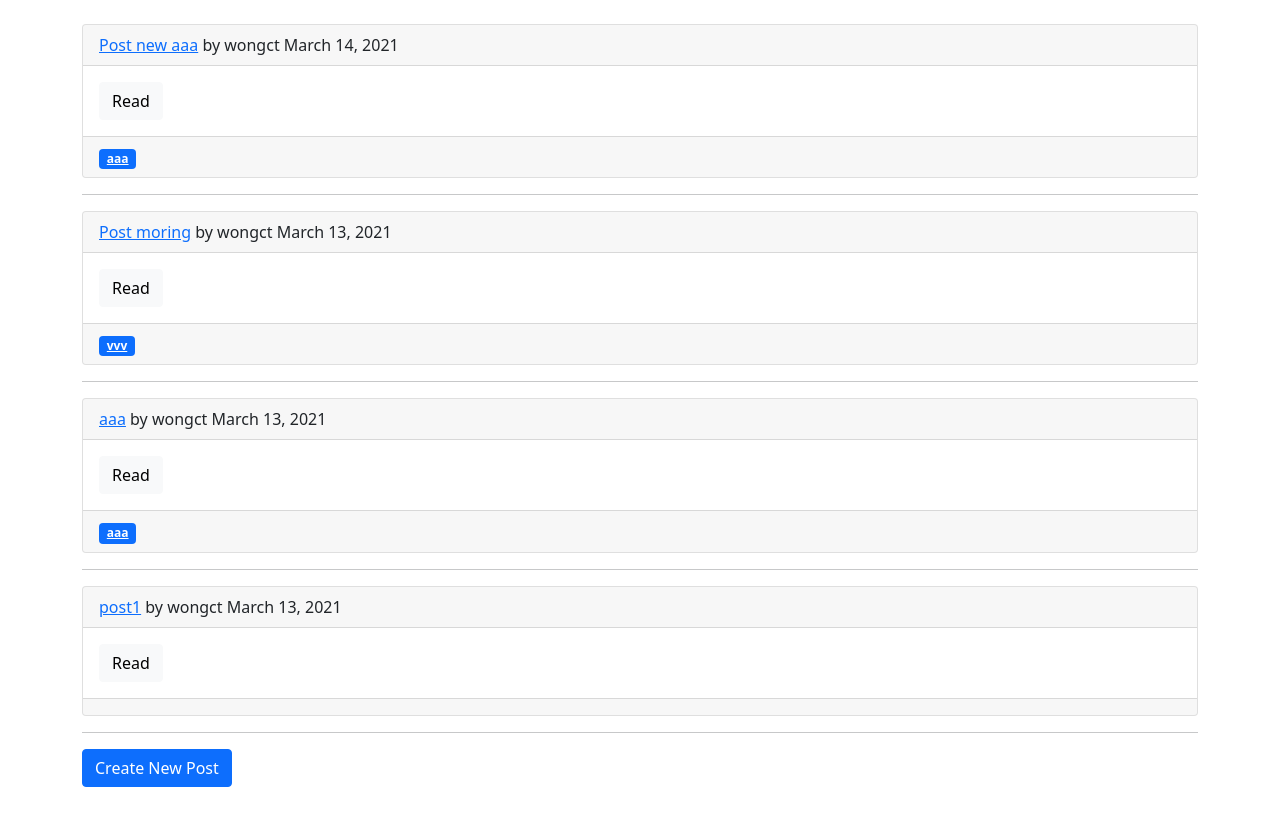
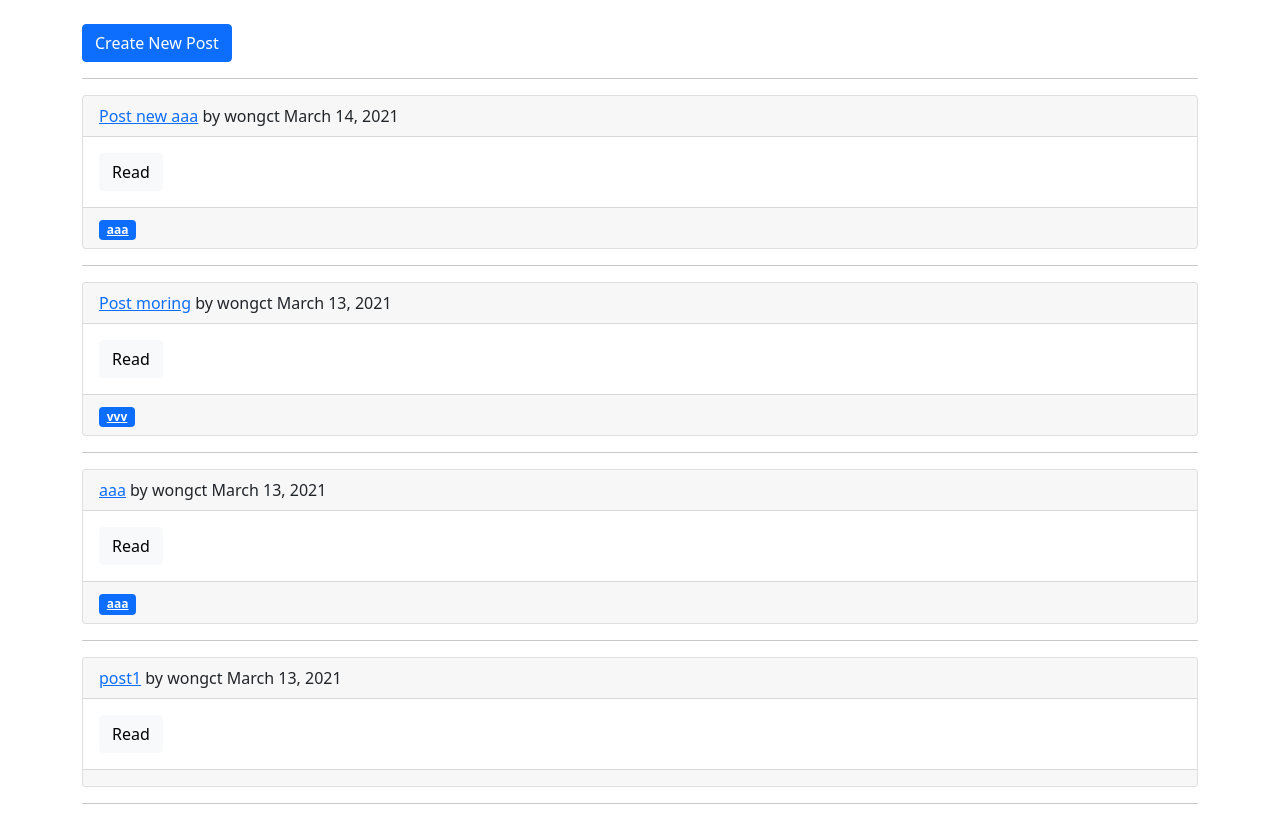
Before and after one commit to Elon-Chan/Alpha-Bet, a Django app: page /stockfloor/ in a window 1280 px wide. Shown: the part 80-900 px from the top of the page. Before the commit the page ends 867 px from the top, so only its background shows below. Run offline with Django 3.2, Linux system fonts and the light colour scheme; a user stored in the database is signed in; data comes from the database, SQL or seed files in the repository; both versions use the stored data as it was after the commit.

Commit message:
merged with Hong's app

```diff
--- a/stock_floor/templates/stock_floor/post.html
+++ b/stock_floor/templates/stock_floor/post.html
@@ -3,6 +3,8 @@
 {% block title %}Stock Floor{% endblock %}
 
 {% block content %}
+  <a href="{% url 'create' %}" class="btn btn-primary">Create New Post</a>
+    <hr/>
     {% for post in post %}
       <div class="card">
         <div class="card-header">
@@ -20,5 +22,4 @@
       </div>
       <hr/>
     {% endfor %}
-    <a href="{% url 'create' %}" class="btn btn-primary">Create New Post</a>
 {% endblock %}
--- a/stock_floor/templates/stock_floor/post_detail.html
+++ b/stock_floor/templates/stock_floor/post_detail.html
@@ -20,7 +20,6 @@
     <h2>Comments</h2>
     {% if not post.comments.all %}
         No Comments
-        <a href="#">Add Comment</a>
     {% else %}
         {% for comment in post.comments.all %}
             {{ comment.comment_author }} - {% localtime on %} {{ comment.comment_date_added }} {% endlocaltime %}
@@ -29,6 +28,6 @@
             <hr/>
         {% endfor %}
         <br/>
-        <a class="btn btn-primary btn-sm" href="{% url 'stockfloor_postcomment' slug=post.slug%}">Add Comment</a>
     {% endif %}
+    <a class="btn btn-primary btn-sm" href="{% url 'stockfloor_postcomment' slug=post.slug%}">Add Comment</a>
 {% endblock %}
```
Also changed, not shown: db.sqlite3.
